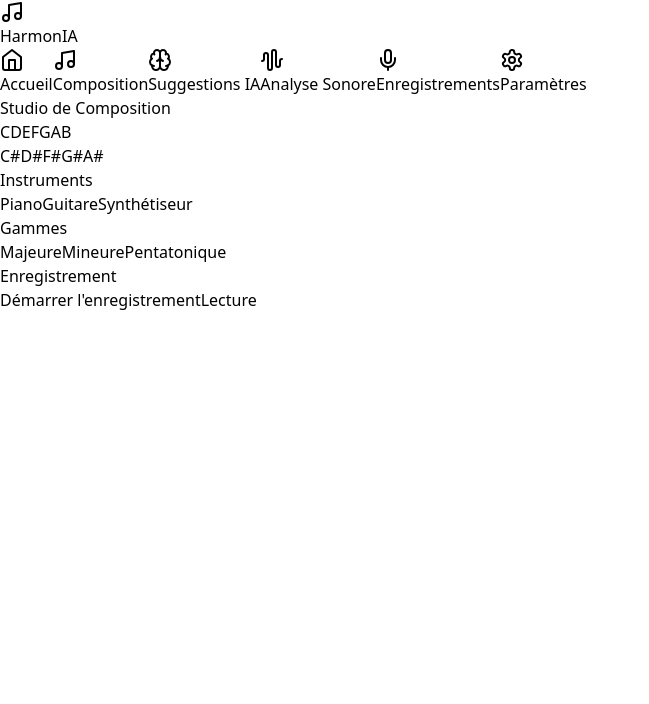
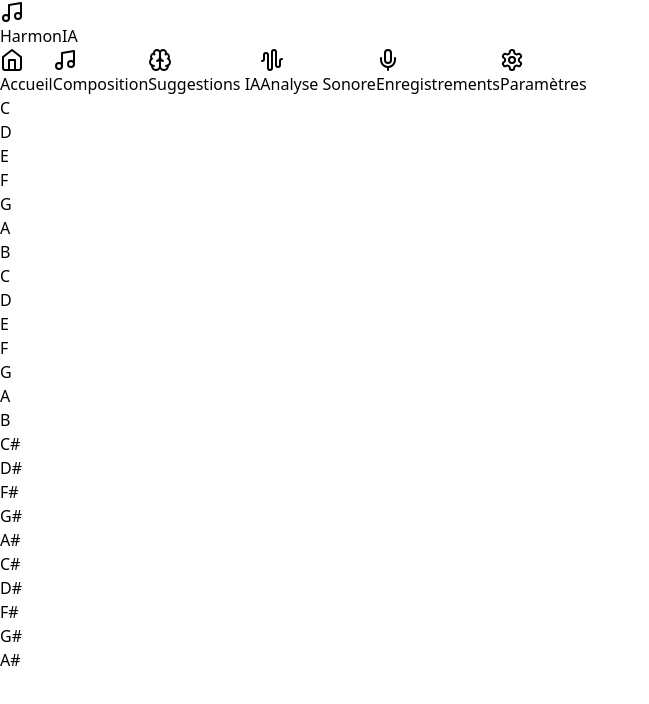
Before and after one commit to sozenka/H25-SIM-Eq4, a React (Vite) app: page / in a window 1280 px wide. Both pictures are taken after a click on the button "Composition". Shown: the top 704 px of the page, without its empty margins (0-649 px from the left). Built offline with nearby package versions, Linux system fonts and the light colour scheme.

Commit message:
some-testing

```diff
--- a/src/pages/Composition.tsx
+++ b/src/pages/Composition.tsx
@@ -1,70 +1,131 @@
-import React from 'react'
-import Piano from '../components/Piano'
-import { useMusicStore } from '../store/musicStore'
+import React from "react";
+import Piano from "../components/Piano";
+import { useMusicStore } from "../store/musicStore";
 
 const Composition = () => {
-  const { startRecording, stopRecording, recording } = useMusicStore()
+  // const { startRecording, stopRecording, recording } = useMusicStore()
+
+  const whiteKeys = [
+    "C",
+    "D",
+    "E",
+    "F",
+    "G",
+    "A",
+    "B",
+    "C",
+    "D",
+    "E",
+    "F",
+    "G",
+    "A",
+    "B",
+  ];
+  const blackKeys = [
+    "C#",
+    "D#",
+    "F#",
+    "G#",
+    "A#",
+    "C#",
+    "D#",
+    "F#",
+    "G#",
+    "A#",
+  ];
 
   return (
-    <div className="bg-white/5 backdrop-blur-lg rounded-xl p-8 border border-purple-500/20">
-      <h2 className="text-3xl font-bold text-white mb-8">Studio de Composition</h2>
-      <div className="space-y-8">
-        <Piano />
+    <div className="flex flex-col items-center space-y-2 py-4">
+      {/* White Keys Container */}
+      <div className="flex flex-col items-center space-y-2">
+        {whiteKeys.map((note, index) => (
+          <div
+            key={index}
+            className="w-16 h-24 bg-white border-b-2 border-gray-300 flex items-center justify-center text-gray-600"
+          >
+            {note}
+          </div>
+        ))}
+      </div>
 
-        <div className="grid md:grid-cols-3 gap-6">
-          <div className="bg-black/20 p-4 rounded-lg border border-purple-500/20">
-            <h3 className="text-xl font-semibold text-white mb-4">Instruments</h3>
-            <div className="space-y-2">
-              {['Piano', 'Guitare', 'Synthétiseur'].map((instrument) => (
-                <button
-                  key={instrument}
-                  className="w-full text-left px-4 py-2 rounded bg-purple-500/10 text-purple-200 hover:bg-purple-500/20 transition-colors"
-                >
-                  {instrument}
-                </button>
-              ))}
+      {/* Black Keys Container */}
+      <div className="absolute flex flex-col items-center space-y-2">
+        {blackKeys.map((note, index) => {
+          const offset = index < 2 ? index * 2 + 1 : index * 2 + 2; // Ensure black keys are positioned correctly
+          return (
+            <div
+              key={index}
+              className="w-10 h-16 bg-black text-white absolute"
+              style={{ top: `${offset * 10}px` }} // Adjusting positioning for black keys
+            >
+              {note}
             </div>
-          </div>
-
-          <div className="bg-black/20 p-4 rounded-lg border border-purple-500/20">
-            <h3 className="text-xl font-semibold text-white mb-4">Gammes</h3>
-            <div className="space-y-2">
-              {['Majeure', 'Mineure', 'Pentatonique'].map((scale) => (
-                <button
-                  key={scale}
-                  className="w-full text-left px-4 py-2 rounded bg-purple-500/10 text-purple-200 hover:bg-purple-500/20 transition-colors"
-                >
-                  {scale}
-                </button>
-              ))}
-            </div>
-          </div>
-
-          <div className="bg-black/20 p-4 rounded-lg border border-purple-500/20">
-            <h3 className="text-xl font-semibold text-white mb-4">Enregistrement</h3>
-            <div className="space-y-4">
-              <button
-                onClick={recording ? stopRecording : startRecording}
-                className={`w-full py-2 rounded ${
-                  recording
-                    ? 'bg-red-600 hover:bg-red-700'
-                    : 'bg-red-500 hover:bg-red-600'
-                } text-white transition-colors`}
-              >
-                {recording ? 'Arrêter l\'enregistrement' : 'Démarrer l\'enregistrement'}
-              </button>
-              <button
-                className="w-full py-2 rounded bg-purple-500/10 text-purple-200 hover:bg-purple-500/20 transition-colors"
-                disabled={recording}
-              >
-                Lecture
-              </button>
-            </div>
-          </div>
-        </div>
+          );
+        })}
       </div>
     </div>
-  )
-}
+  );
 
-export default Composition
+  // return (
+  //   <div className="bg-white/5 backdrop-blur-lg rounded-xl p-8 border border-purple-500/20">
+  //     <h2 className="text-3xl font-bold text-white mb-8">Studio de Composition</h2>
+  //     <div className="space-y-8">
+  //       <Piano />
+
+  //       <div className="grid md:grid-cols-3 gap-6">
+  //         <div className="bg-black/20 p-4 rounded-lg border border-purple-500/20">
+  //           <h3 className="text-xl font-semibold text-white mb-4">Instruments</h3>
+  //           <div className="space-y-2">
+  //             {['Piano', 'Guitare', 'Synthétiseur'].map((instrument) => (
+  //               <button
+  //                 key={instrument}
+  //                 className="w-full text-left px-4 py-2 rounded bg-purple-500/10 text-purple-200 hover:bg-purple-500/20 transition-colors"
+  //               >
+  //                 {instrument}
+  //               </button>
+  //             ))}
+  //           </div>
+  //         </div>
+
+  //         <div className="bg-black/20 p-4 rounded-lg border border-purple-500/20">
+  //           <h3 className="text-xl font-semibold text-white mb-4">Gammes</h3>
+  //           <div className="space-y-2">
+  //             {['Majeure', 'Mineure', 'Pentatonique'].map((scale) => (
+  //               <button
+  //                 key={scale}
+  //                 className="w-full text-left px-4 py-2 rounded bg-purple-500/10 text-purple-200 hover:bg-purple-500/20 transition-colors"
+  //               >
+  //                 {scale}
+  //               </button>
+  //             ))}
+  //           </div>
+  //         </div>
+
+  //         <div className="bg-black/20 p-4 rounded-lg border border-purple-500/20">
+  //           <h3 className="text-xl font-semibold text-white mb-4">Enregistrement</h3>
+  //           <div className="space-y-4">
+  //             <button
+  //               onClick={recording ? stopRecording : startRecording}
+  //               className={`w-full py-2 rounded ${
+  //                 recording
+  //                   ? 'bg-red-600 hover:bg-red-700'
+  //                   : 'bg-red-500 hover:bg-red-600'
+  //               } text-white transition-colors`}
+  //             >
+  //               {recording ? 'Arrêter l\'enregistrement' : 'Démarrer l\'enregistrement'}
+  //             </button>
+  //             <button
+  //               className="w-full py-2 rounded bg-purple-500/10 text-purple-200 hover:bg-purple-500/20 transition-colors"
+  //               disabled={recording}
+  //             >
+  //               Lecture
+  //             </button>
+  //           </div>
+  //         </div>
+  //       </div>
+  //     </div>
+  //   </div>
+  // )
+};
+
+export default Composition;
```
